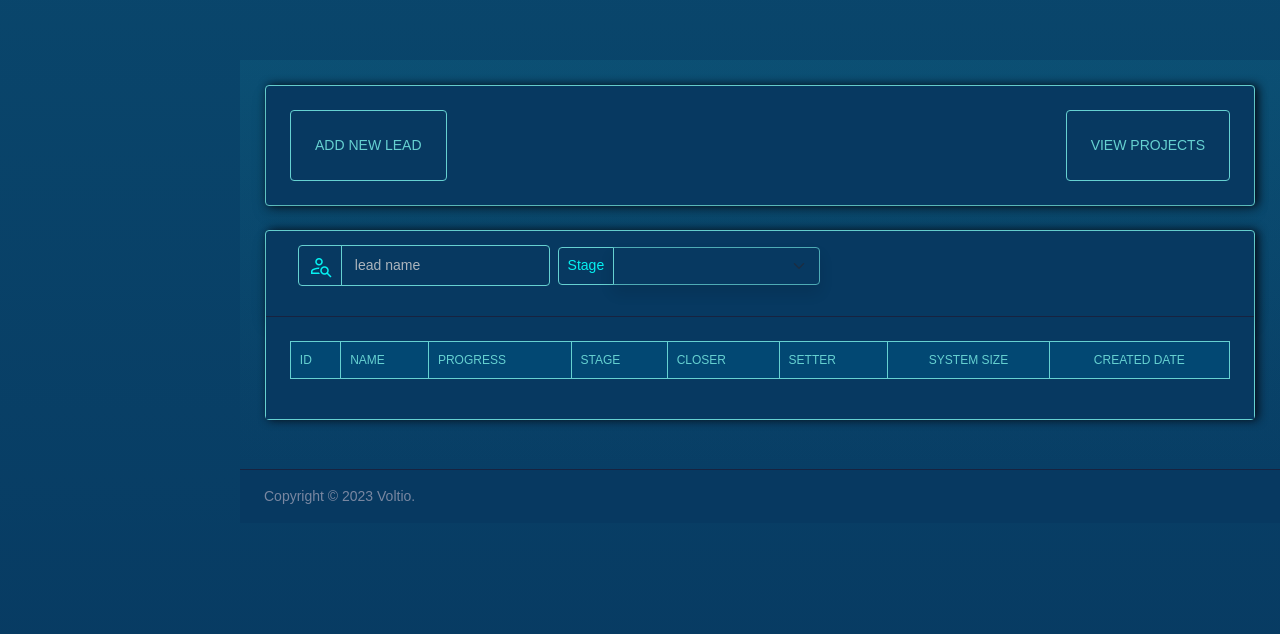
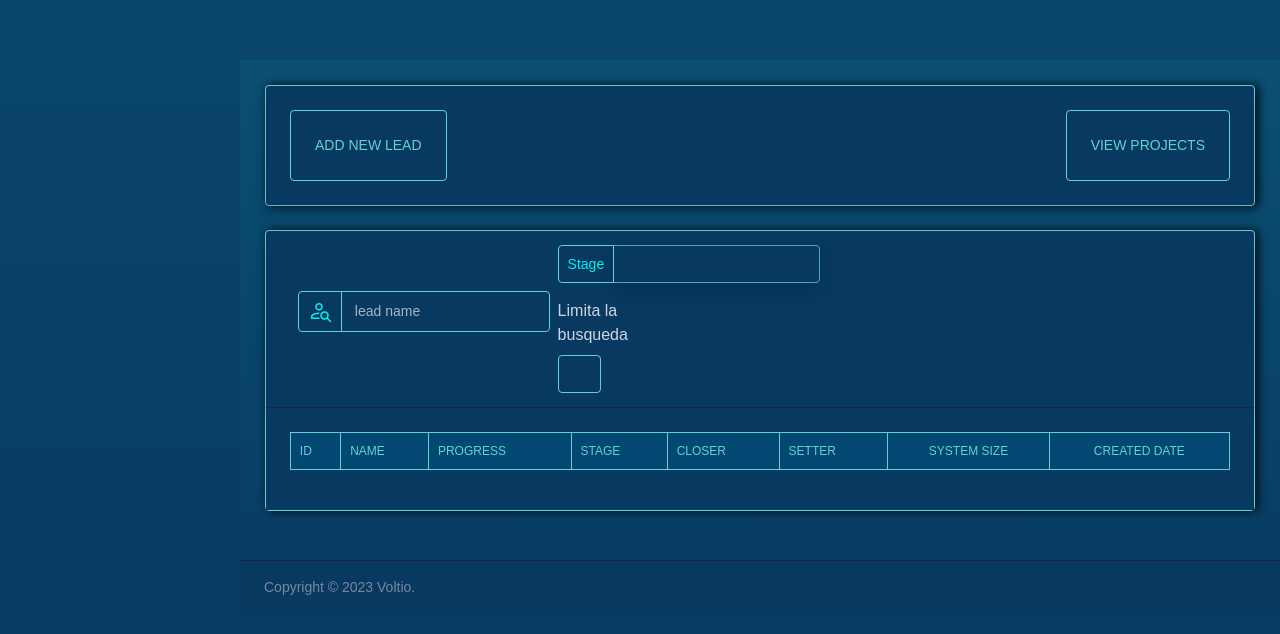
Before and after one commit to neavesVoltio/voltioApp2023, a website: page src/views/searchLeads.html in a window 1280 px wide. Drawn offline with nearby package versions, Linux system fonts and the light colour scheme; no server answers.

Commit message:
Update searchLeads.html

```diff
--- a/src/views/searchLeads.html
+++ b/src/views/searchLeads.html
@@ -234,6 +234,11 @@
                                   <option value='Dormant 💤'>Dormant 💤</option>
                                 </select>
                               </div>
+				    <div class="col-md-2">
+                          <label for="limitSearch" class="form-label">Limita la busqueda</label>
+                          <input type="text" class="form-control required border-info" id="limitSearch" >
+                        </div>
+
                             </div>
                           </div>
                         </div>
```
